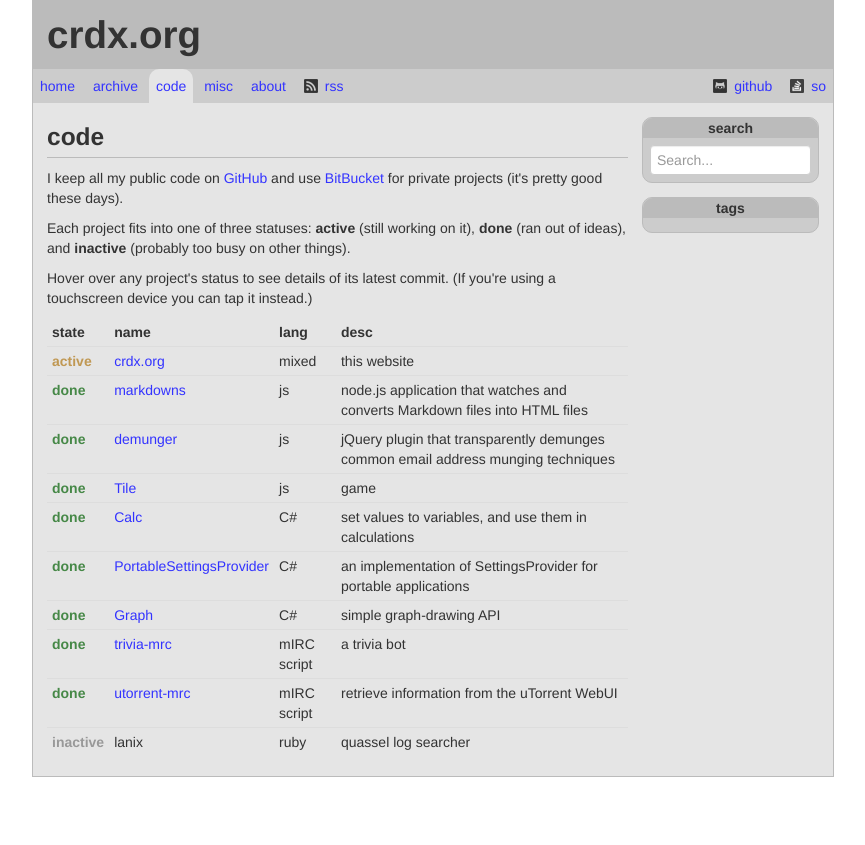
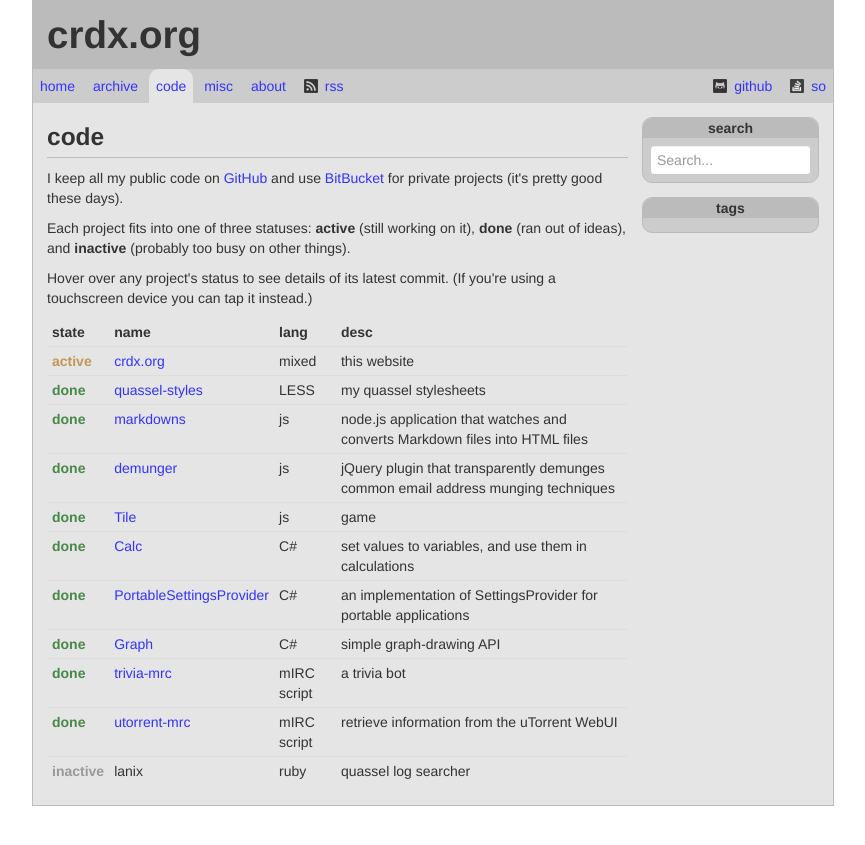
Before and after one commit to npmcdn-to-unpkg-bot/crdx.org, a Jekyll site: the page built from code.html, in a window 1280 px wide. Shown: the top 845 px of the page, without its empty margins (207-1072 px from the left). Built offline with Jekyll 4.4.1, drawn with Linux system fonts in a browser that asks for light colours; Markdown is read by kramdown in place of the engine named in the settings.

Commit message:
add project

```diff
--- a/code.html
+++ b/code.html
@@ -30,6 +30,12 @@ title: code
       <td><a href="https://github.com/crdx/crdx.org">crdx.org</a></td>
       <td>mixed</td>
       <td>this website</td>
+    </tr>
+    <tr>
+      <td class="project" data-repo="quassel-styles"><b class="text-success">done</b></td>
+      <td><a href="https://github.com/crdx/quassel-styles">quassel-styles</a></td>
+      <td>LESS</td>
+      <td>my quassel stylesheets</td>
     </tr>
     <tr>
       <td class="project" data-repo="markdowns"><b class="text-success">done</b></td>
```
